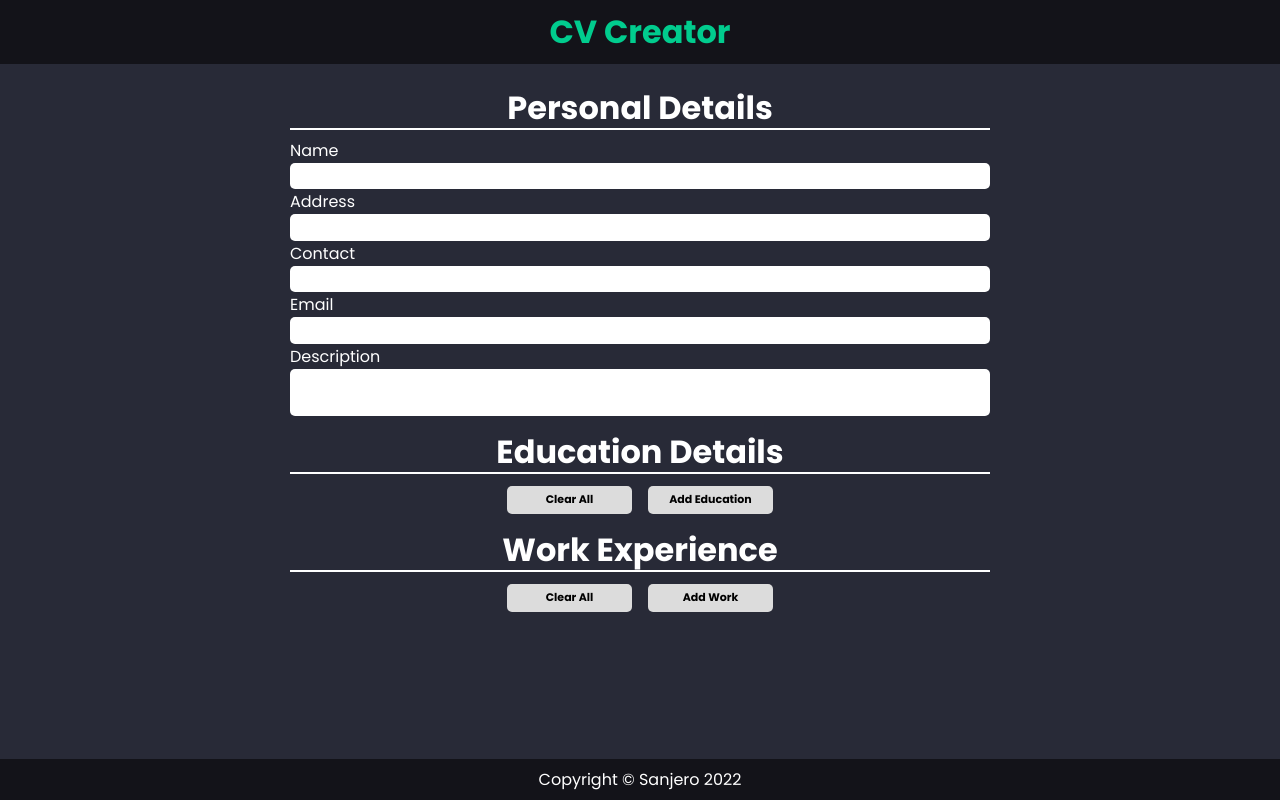
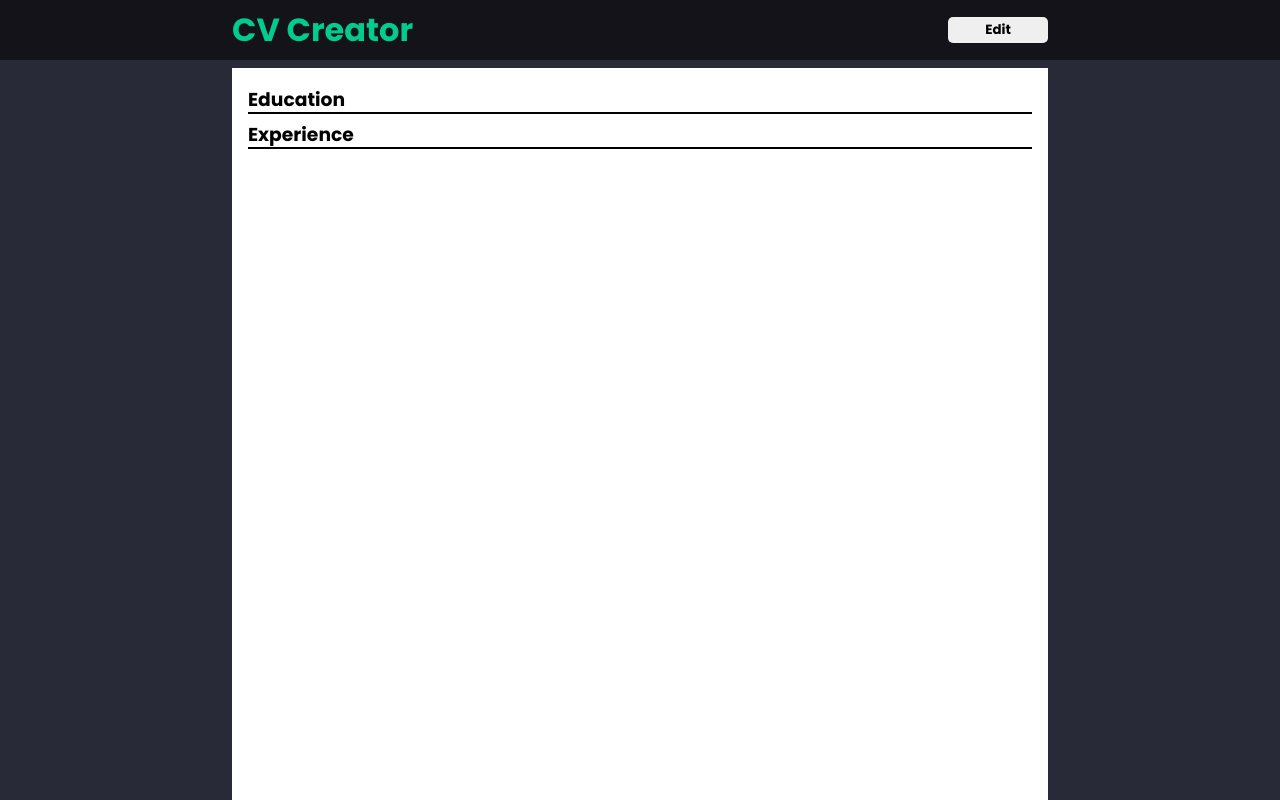
Before and after one commit to Sanjero20/cv-application, a React (Vite) app: page / in a window 1280 px wide. Shown: the top 800 px of the page. Built offline with nearby package versions, Linux system fonts and the light colour scheme.

Commit message:
Add Resume section

```diff
--- a/src/App.jsx
+++ b/src/App.jsx
@@ -3,6 +3,8 @@ import React, { useEffect, useState } from 'react';
 import Header from './components/Header';
 import Footer from './components/Footer';
 import Form from './components/Form';
+
+import Resume from './components/Resume';
 
 import {
   saveAll,
@@ -26,9 +28,18 @@ if (Array.isArray(person)) {
 }
 
 function App() {
+  // State
+  const [preview, setPreview] = useState(true);
+
+  // Form Props
   const [personalData, setPersonalData] = useState(person);
   const [educationData, setEducationData] = useState(education);
   const [workExpData, setWorkExpData] = useState(work);
+
+  // Preview Handler
+  const togglePreview = () => {
+    setPreview(!preview);
+  };
 
   // Personal Event Handler
   const inputHandler = (e) => {
@@ -94,9 +105,10 @@ function App() {
 
   return (
     <>
-      <Header />
+      <Header preview={preview} toggle={togglePreview} />
 
       <main>
+        {!preview ? (
           <Form
             personData={personalData}
             educationData={educationData}
@@ -114,6 +126,13 @@ function App() {
             removeWork={removeWork}
             clearWork={clearWork}
           />
+        ) : (
+          <Resume
+            personData={personalData}
+            educationData={educationData}
+            workExpData={workExpData}
+          />
+        )}
       </main>
 
       <Footer />
--- a/src/components/Header.jsx
+++ b/src/components/Header.jsx
@@ -1,7 +1,25 @@
 import React from 'react';
 
-function Header() {
-  return <header>CV Creator</header>;
+function Header({ preview, toggle }) {
+  let state;
+
+  if (preview) {
+    state = 'Edit';
+  } else {
+    state = 'Preview';
+  }
+
+  return (
+    <header>
+      <div>
+        <h1 className="page-title">CV Creator</h1>
+        <button className="btn-preview" onClick={toggle}>
+          {' '}
+          {state}{' '}
+        </button>
+      </div>
+    </header>
+  );
 }
 
 export default Header;
--- /dev/null
+++ b/src/components/Resume.jsx
@@ -0,0 +1,16 @@
+import React from 'react';
+import Person from './resume-section/Person';
+import Education from './resume-section/Education';
+import Experience from './resume-section/Experience';
+
+function Resume({ personData, educationData, workExpData }) {
+  return (
+    <section className="Resume">
+      <Person data={personData}></Person>
+      <Education data={educationData} />
+      <Experience data={workExpData} />
+    </section>
+  );
+}
+
+export default Resume;
--- a/src/components/form-section/Buttons.jsx
+++ b/src/components/form-section/Buttons.jsx
@@ -4,7 +4,7 @@ function Buttons({ clear, add, name }) {
   return (
     <section className="buttons">
       <button type="button" className="btn-clear" onClick={clear}>
-        Clear All
+        Clear
       </button>
 
       <button type="button" className="btn-add" onClick={add}>
--- /dev/null
+++ b/src/components/resume-section/Education.jsx
@@ -0,0 +1,30 @@
+import React from 'react';
+
+function Education({ data }) {
+  const renderEduc = () => {
+    return data.map((info, index) => (
+      <div key={index}>
+        <div className="flex-space">
+          <p className="name">
+            {info.schoolName}{' '}
+            <span> {info.location ? `- ${info.location}` : ''}</span>
+          </p>
+
+          <p className="year">
+            {info.fromYr} - {info.toYr}
+          </p>
+        </div>
+        <p className="course">{info.course}</p>
+      </div>
+    ));
+  };
+
+  return (
+    <div className="education">
+      <h3 className="section-title">Education</h3>
+      <div className="details"> {renderEduc()}</div>
+    </div>
+  );
+}
+
+export default Education;
--- /dev/null
+++ b/src/components/resume-section/Experience.jsx
@@ -0,0 +1,35 @@
+import React from 'react';
+
+function Experience({ data }) {
+  const renderInfo = () => {
+    return data.map((info, index) => (
+      <div key={index}>
+        <div className="flex-space">
+          <p className="name">
+            {info.companyName}
+            <span> {info.location ? `- ${info.location}` : ''}</span>
+          </p>
+
+          <p className="year">
+            {info.fromYr} - {info.toYr}
+          </p>
+        </div>
+
+        <p className="role">
+          <strong>{info.role.toUpperCase()}</strong>
+        </p>
+
+        <p className="desc">{info.roleDescription}</p>
+      </div>
+    ));
+  };
+
+  return (
+    <div className="experience">
+      <h3 className="section-title">Experience</h3>
+      <div className="details">{renderInfo()}</div>
+    </div>
+  );
+}
+
+export default Experience;
--- /dev/null
+++ b/src/components/resume-section/Person.jsx
@@ -0,0 +1,28 @@
+import React from 'react';
+
+function Person({ data }) {
+  const { name, description, ...otherInfo } = data;
+
+  const renderInfo = () => {
+    const list = Object.values(otherInfo);
+
+    // Filter out empty values
+    const filtered = list.filter((data) => data != '');
+
+    return filtered.map((info, index) => (
+      <React.Fragment key={index}>
+        <li>{info}</li>
+        {index < filtered.length - 1 ? <hr /> : ''}
+      </React.Fragment>
+    ));
+  };
+
+  return (
+    <div>
+      <h1 className="name">{name.toUpperCase()}</h1>
+      <ul> {renderInfo(otherInfo)} </ul>
+      <p className="description"> {description} </p>
+    </div>
+  );
+}
+export default Person;
--- a/src/sass/abstracts/_variables.scss
+++ b/src/sass/abstracts/_variables.scss
@@ -25,7 +25,7 @@ $font-s: 0.5em;
 $round-corners: 5px;
 
 // Container size
-$container-size: min(90%, 700px);
+$container-size: min(90%, 816px);
 
 // Box Shadow
 $shadow: rgba(0, 0, 0, 0.5) 2.4px 2.4px 3.2px;
--- a/src/sass/components/_form.scss
+++ b/src/sass/components/_form.scss
@@ -1,7 +1,5 @@
 @import '../abstracts/variables';
 @import '../abstracts/mixins';
-
-$bd-thicc: 1px solid rgb(255, 255, 255, 0.5);
 
 .Form {
   @include flex(column);
@@ -101,4 +99,8 @@ fieldset {
     flex-direction: column !important;
     gap: 0 !important;
   }
+
+  .title {
+    font-size: 1.5em;
+  }
 }
--- a/src/sass/components/_others.scss
+++ b/src/sass/components/_others.scss
@@ -1,4 +1,5 @@
 @import '../abstracts/variables';
+@import '../abstracts/mixins';
 
 header,
 footer {
@@ -10,13 +11,39 @@ footer {
 }
 
 header {
+  height: 60px;
   color: $primary;
-  font-size: 2em;
-  font-weight: bold;
-  padding: $gap-s;
+  @include flex;
+  justify-content: center;
+
+  div {
+    width: $container-size;
+    @include flexSpace;
+    align-items: center;
+
+    .page-title {
+      font-size: 2em;
+      font-weight: bold;
+    }
+  }
+
+  .btn-preview {
+    border-radius: $round-corners;
+    font-weight: bold;
+    border: 0;
+    padding: 0.25em 1em;
+    width: 100px;
+    height: 2em;
+  }
 }
 
 footer {
   padding: $gap-m;
   margin-top: $gap-m;
 }
+
+@media only screen and (max-width: 500px) {
+  .page-title {
+    font-size: 1.5em !important;
+  }
+}
--- /dev/null
+++ b/src/sass/components/_resume.scss
@@ -0,0 +1,71 @@
+@import '../abstracts/variables';
+@import '../abstracts/mixins';
+
+// Personal Info
+.Resume {
+  width: $container-size;
+  height: 11in;
+  background-color: white;
+  box-sizing: border-box;
+  padding: $gap-l;
+
+  @include flex(column);
+  gap: $gap-s;
+
+  .name {
+    line-height: 1em;
+  }
+
+  // Personal details (email, address, contact)
+  ul {
+    list-style-type: none;
+    @include flex;
+    gap: $gap-s;
+
+    li {
+      font-size: 0.65em;
+    }
+  }
+
+  p {
+    font-size: 12px;
+  }
+}
+
+.Resume {
+  .section-title {
+    border-bottom: 2px solid black;
+    line-height: 1.3em;
+    margin-bottom: $gap-s;
+  }
+}
+
+// Education Info
+.education,
+.experience {
+  .details {
+    @include flex(column);
+    gap: $gap-m;
+    line-height: 0.9em;
+  }
+
+  .flex-space {
+    @include flexSpace();
+
+    .name {
+      font-weight: bold;
+
+      span {
+        color: gray;
+        font-style: italic;
+      }
+    }
+  }
+}
+// Experience
+.Resume {
+  .role,
+  .desc {
+    margin-left: $gap-l;
+  }
+}
--- a/src/sass/index.scss
+++ b/src/sass/index.scss
@@ -6,7 +6,7 @@
 // Import component stylings
 @import './components/others';
 @import './components/form';
-
+@import './components/resume';
 * {
   padding: 0;
   margin: 0;
@@ -32,4 +32,5 @@ main {
   min-height: 80vh;
   @include flex;
   justify-content: center;
+  box-sizing: border-box;
 }
```
Lines whose indentation alone changed are shown as unchanged.
